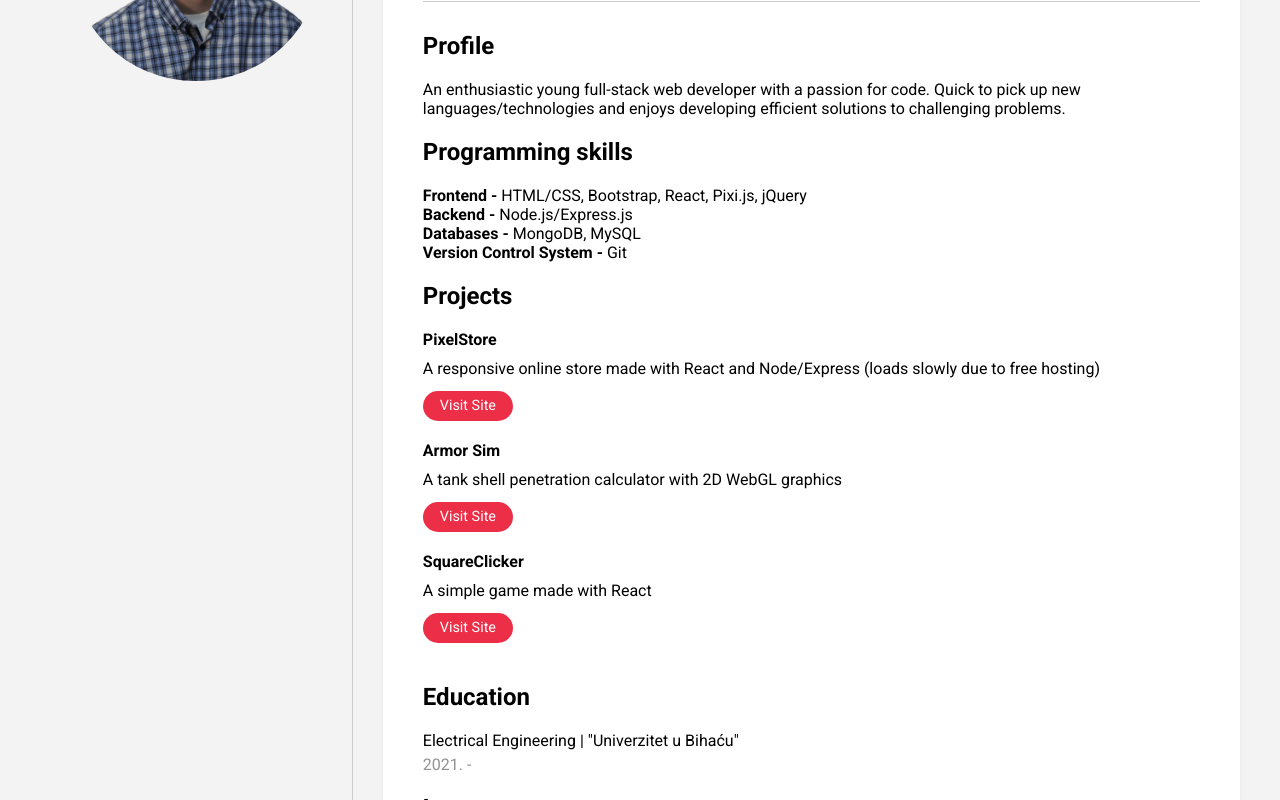
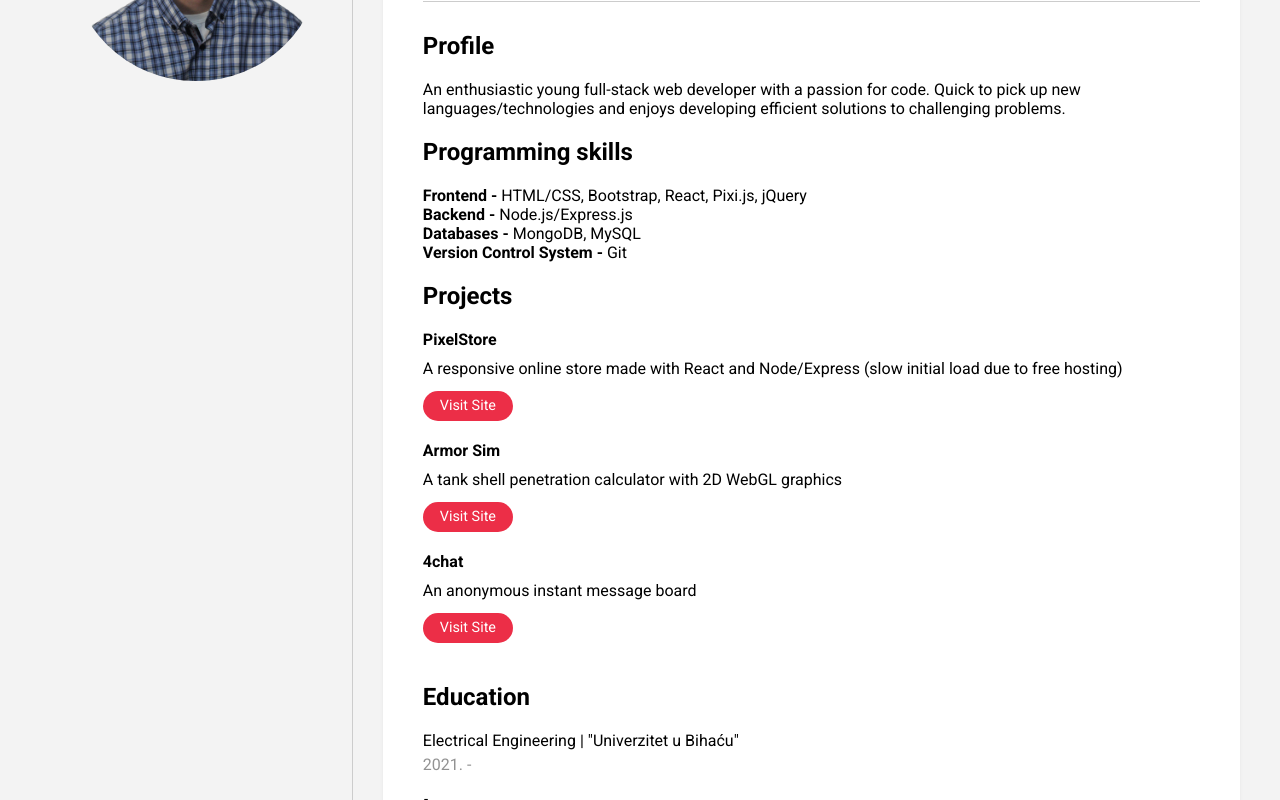
Before and after one commit to TarikDervisevic/my-portfolio, a React (Create React App) app in the folder frontend/: page /about in a window 1280 px wide. Shown: the part 365-1165 px from the top of the page. Built offline with nearby package versions, Linux system fonts and the light colour scheme.

Commit message:
added 4chat and changed project descriptions

```diff
--- a/frontend/src/components/AboutMeComps/Article/Article.js
+++ b/frontend/src/components/AboutMeComps/Article/Article.js
@@ -49,16 +49,16 @@ const Article = (props) => {
             <h2 className={classes.Title}>Projects</h2>
 
                 <div className={classes.ProjectTitle}>PixelStore</div>
-                <div className={classes.ProjectDesc}>A responsive online store made with React and Node/Express (loads slowly due to free hosting)</div>
+                <div className={classes.ProjectDesc}>A responsive online store made with React and Node/Express (slow initial load due to free hosting)</div>
                 <button className={classes.VisitSiteBtn} onClick={() => {openNewTab("https://pixelstore-loads-slowly.herokuapp.com/")}}>Visit Site</button>
 
                 <div className={classes.ProjectTitle}>Armor Sim</div>
                 <div className={classes.ProjectDesc}>A tank shell penetration calculator with 2D WebGL graphics</div>
                 <button className={classes.VisitSiteBtn} onClick={() => {openNewTab("https://armor-sim.web.app/")}}>Visit Site</button>
 
-                <div className={classes.ProjectTitle}>SquareClicker</div>
-                <div className={classes.ProjectDesc}>A simple game made with React</div>
-                <button className={classes.VisitSiteBtn} onClick={() => {openNewTab("https://squareclicker.web.app/")}}>Visit Site</button>
+                <div className={classes.ProjectTitle}>4chat</div>
+                <div className={classes.ProjectDesc}>An anonymous instant message board</div>
+                <button className={classes.VisitSiteBtn} onClick={() => {openNewTab("https://four-chat.herokuapp.com/")}}>Visit Site</button>
 
                 <h2 className={classes.Title}>Education</h2>
                 <div><span>Electrical Engineering</span> | <span>"Univerzitet u Bihaću"</span></div>
--- a/frontend/src/components/ProjectsComps/Projects/Project/Project.js
+++ b/frontend/src/components/ProjectsComps/Projects/Project/Project.js
@@ -41,7 +41,8 @@ const Project = (props) => {
                             screenSize === "extraSmall" ? classes.ProjectTitleExtraSmall :
                             null}`
                         }>{props.name}</div>
-                        <div className={classes.ProjectDescText}>{props.desc}</div>
+                        {props.desc.map((descLine, i) => <div className={classes.ProjectDescText} key={i}>{descLine}</div>)}
+                        {/*<div className={classes.ProjectDescText}>{props.desc}</div>*/}
                             <button
                                 className={
                                     `${classes.VisitSiteButton} ${screenSize === "large" ? classes.VisitSiteButtonLarge :
--- a/frontend/src/components/ProjectsComps/Projects/Project/Project.module.css
+++ b/frontend/src/components/ProjectsComps/Projects/Project/Project.module.css
@@ -6,7 +6,7 @@
 .ProjectLarge {
     display: grid;
     grid-template-columns: 1fr 1fr;
-    min-height: 20vw;
+    min-height: 23vw;
     width: 70%;
 }
 
@@ -83,7 +83,10 @@
 
 .ProjectDescMedium {
     margin: auto auto;
+    padding-left: 10%;
+    padding-right: 10%;
     text-align: center;
+    box-sizing: border-box;
 }
 
 .ProjectDescSmall {
@@ -130,7 +133,7 @@
 .ProjectDescText {
     color: rgb(151, 151, 151);
     font-weight: 300;
-    margin-bottom: 20px;
+    margin-bottom: 6px;
 }
 
 
@@ -144,6 +147,7 @@
     font-size: 0.9rem;
     border-radius: 25px;
     cursor: pointer;
+    margin-top: 14px;
 
     -moz-transition: background-color .15s ease-in;
     -o-transition: background-color .15s ease-in;
--- a/frontend/src/components/ProjectsComps/Projects/Projects.js
+++ b/frontend/src/components/ProjectsComps/Projects/Projects.js
@@ -7,19 +7,25 @@ const Projects = (props) => {
     const projectList = [
         {
             name: "PixelStore",
-            desc: "A responsive online store made with the MERN stack (loads slowly due to free hosting)",
+            desc: ["A responsive online store made with the MERN stack.", "Has CRUD functionality, custom search function, user accounts & authentication, product reviews, cart & checkout etc.", "Initial load takes 5-10 seconds due to free heroku hosting"],
             link: "https://pixelstore-loads-slowly.herokuapp.com/",
             imgURL: "https://i.imgur.com/TW7A8T2.png"
         },
         {
             name: "Armor Sim",
-            desc: "A tank shell penetration calculator with 2D WebGL graphics",
+            desc: ["An accurate, interactive tank shell penetration calculator with 2D graphics", "Uses the React-Pixi package for graphics"],
             link: "https://armor-sim.web.app/",
             imgURL: "https://i.imgur.com/YduCVan.png"
         },
         {
+            name: "4chat",
+            desc: ["An instant messageboard with dynamic message loading", "Uses HTTP requests, websocket version coming soon", "Initial load takes 5-10 seconds due to free heroku hosting"],
+            link: "https://four-chat.herokuapp.com/",
+            imgURL: "https://i.imgur.com/XfXKAnV.png"
+        },
+        {
             name: "SquareClicker",
-            desc: "My first React project, a simple game",
+            desc: ["My first React project, a simple game of clicking squares as fast as you can", "Current record is 21 on Easy difficulty"],
             link: "https://squareclicker.web.app",
             imgURL: "https://i.imgur.com/1Ggwv5C.png"
         },
@@ -27,7 +33,7 @@ const Projects = (props) => {
 
     return (
                 <div className={classes.Projects}>
-                    {projectList.map(project => <Project name={project.name} desc={project.desc} link={project.link} imgURL={project.imgURL}/>)}
+                    {projectList.map((project, i) => <Project name={project.name} desc={project.desc} link={project.link} imgURL={project.imgURL} key={i}/>)}
                 </div>
     )
 }
--- a/frontend/src/components/Toolbar/ToolbarComps/ToolbarBtns/ToolbarBtns.js
+++ b/frontend/src/components/Toolbar/ToolbarComps/ToolbarBtns/ToolbarBtns.js
@@ -18,8 +18,8 @@ const ToolbarBtns = (props) => {
                 `${screenSize === "large" || screenSize === "medium" ?
                 classes.ToolbarBtnsLarge : screenSize === "small" ?
                 classes.ToolbarBtnsSmall : classes.ToolbarBtnsExtraSmall}`}>
-                {toolbarButtons.map(button => {
-                    return <ToolbarBtn name={button.name} linkTo={button.linkTo} btnColor={props.btnColor}/>
+                {toolbarButtons.map((button, i) => {
+                    return <ToolbarBtn name={button.name} linkTo={button.linkTo} btnColor={props.btnColor} key={i}/>
                 })}
             </div>
     )
```
